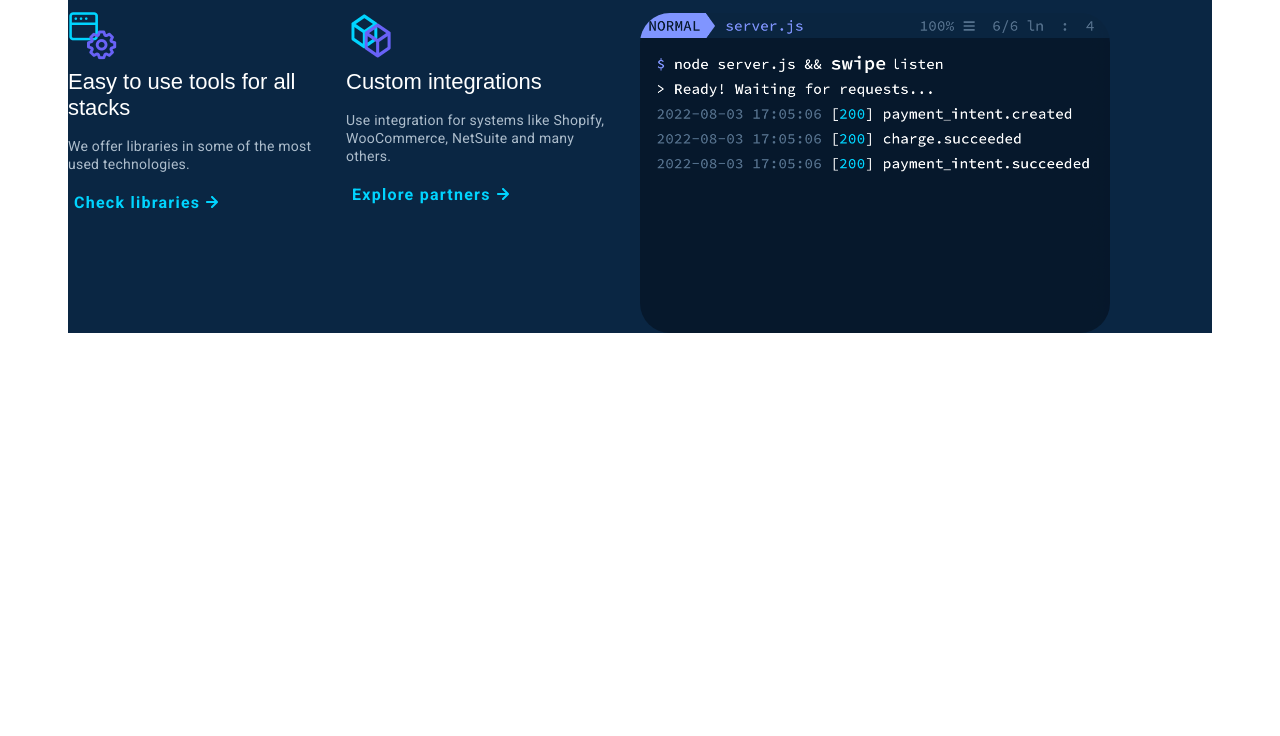
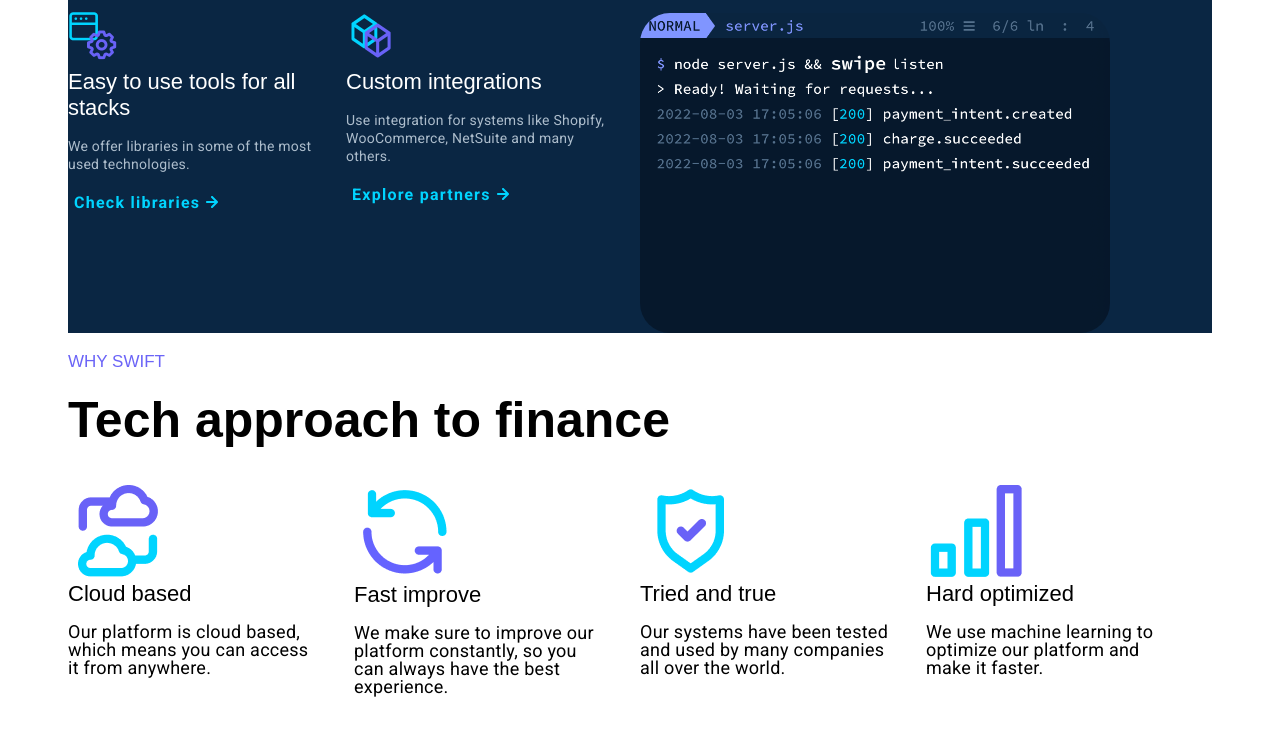
Before and after one commit to mdombrov-33/Swift, a website built with Vite: page index.html in a window 1280 px wide. Shown: the part 2956-3692 px from the top of the page. Before the commit the page ends 3353 px from the top, so only its background shows below. Built offline with nearby package versions, Linux system fonts and the light colour scheme; files whose address does not match are found by name; a web font is replaced by a local one.

Commit message:
create whyswift section

```diff
--- a/index.html
+++ b/index.html
@@ -168,12 +168,61 @@
             </div>
           </div>
           <div class="column-right">
-            <img src="./public/assets/api-code.png" alt="" id="api-code" />
+            <img
+              src="./public/assets/api-code.png"
+              alt="api-code"
+              id="api-code"
+            />
             <img
               src="./public/assets/terminal-code.png"
-              alt=""
+              alt="terminal-code"
               id="terminal-code"
             />
+          </div>
+        </div>
+      </div>
+      <!-- WHY SWIFT -->
+      <div class="why-swift-section">
+        <div class="section-container">
+          <p class="subtitle">WHY SWIFT</p>
+          <h2>Tech approach to finance</h2>
+          <div class="card-container">
+            <div class="card">
+              <img src="./public/assets/cloud-icon.png" alt="cloud-icon" />
+              <h3>Cloud based</h3>
+              <img src="./public/assets/" alt="" />
+              <p class="secondary-text">
+                Our platform is cloud based, which means you can access it from
+                anywhere.
+              </p>
+            </div>
+            <div class="card">
+              <img src="./public/assets/cycle-icon.png" alt="cycle-icon" />
+              <h3>Fast improve</h3>
+              <img src="./public/assets/" alt="" />
+              <p class="secondary-text">
+                We make sure to improve our platform constantly, so you can
+                always have the best experience.
+              </p>
+            </div>
+            <div class="card">
+              <img src="./public/assets/shield-icon.png" alt="shield-icon" />
+              <h3>Tried and true</h3>
+              <img src="./public/assets/" alt="" />
+              <p class="secondary-text">
+                Our systems have been tested and used by many companies all over
+                the world.
+              </p>
+            </div>
+            <div class="card">
+              <img src="./public/assets/bars-icon.png" alt="bars-icon" />
+              <h3>Hard optimized</h3>
+              <img src="./public/assets/" alt="" />
+              <p class="secondary-text">
+                We use machine learning to optimize our platform and make it
+                faster.
+              </p>
+            </div>
           </div>
         </div>
       </div>
--- a/src/scss/layout/index.scss
+++ b/src/scss/layout/index.scss
@@ -5,3 +5,4 @@
 @forward "../layout/unified.scss";
 @forward "../layout/graphic.scss";
 @forward "../layout/integration.scss";
+@forward "../layout/whyswift.scss";
--- a/src/scss/layout/integration.scss
+++ b/src/scss/layout/integration.scss
@@ -22,7 +22,7 @@
     color: $blue-1;
   }
 }
-
+////////////////////////
 #api-code {
   max-width: 470px;
   margin: 0 0 $spacing-md 0;
--- /dev/null
+++ b/src/scss/layout/whyswift.scss
@@ -0,0 +1,18 @@
+@use "../abstracts/variables" as *;
+
+.why-swift-section {
+  .card-container {
+    display: flex;
+    margin: $spacing-lg 0;
+    .card {
+      width: 25%;
+      padding: 0 $spacing-md 0 0;
+      margin: 0 $spacing-md 0 0;
+      box-sizing: border-box;
+      p {
+        font-size: $paragraph-size;
+        color: $text-dark;
+      }
+    }
+  }
+}
```
